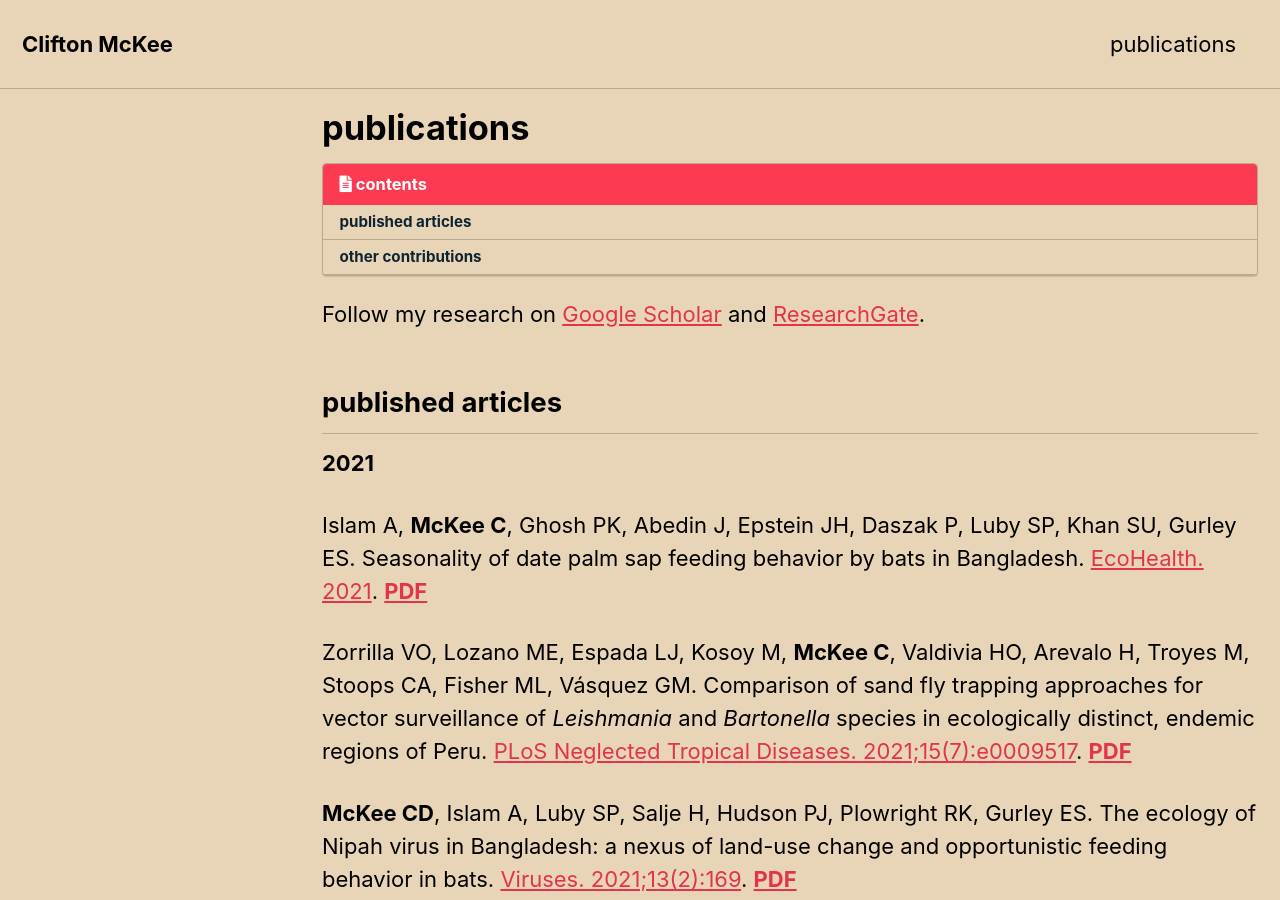
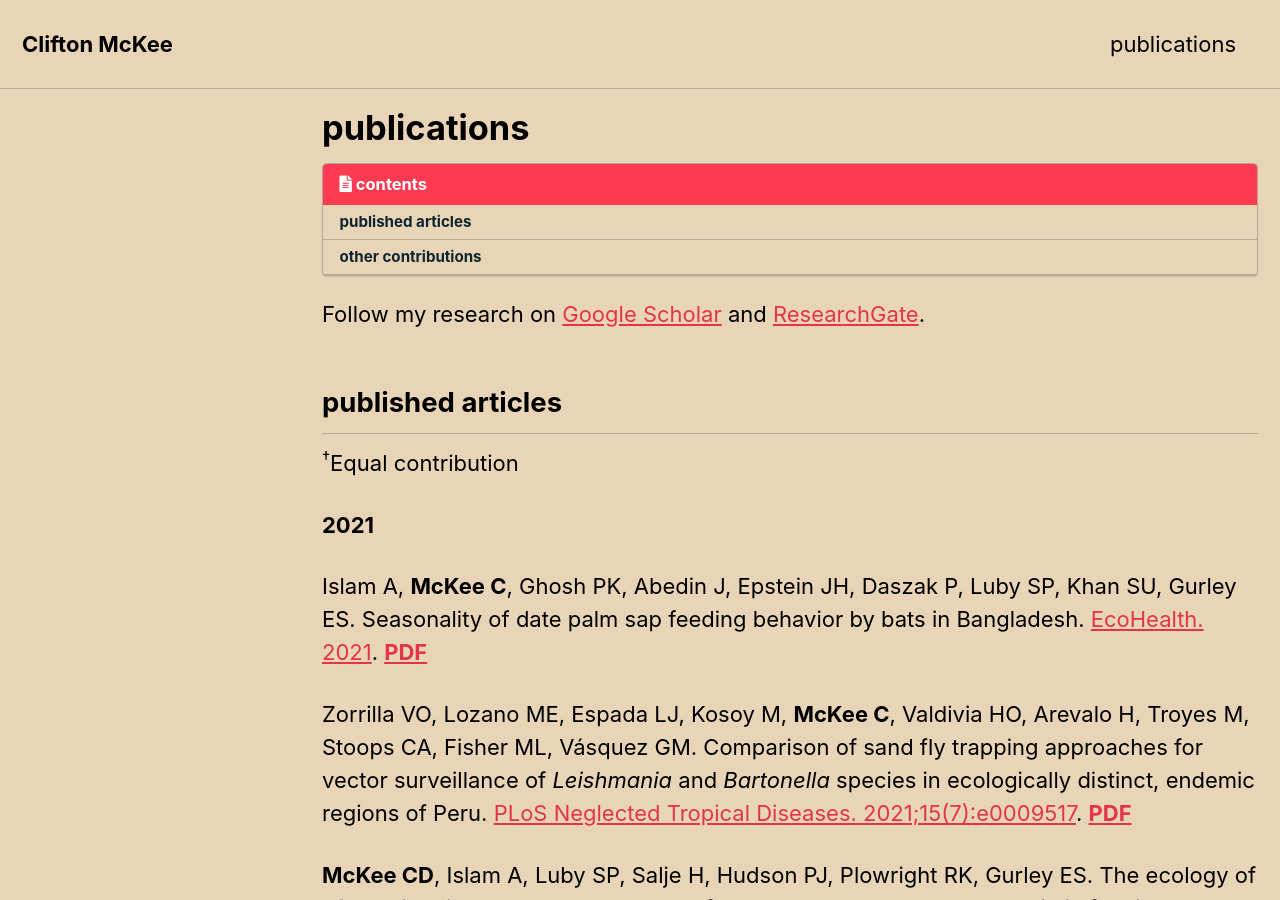
Before and after one commit to clifmckee/clifmckee.github.io, a Jekyll site: the page built from _pages/publications.md, in a window 1280 px wide and 900 px high. Built offline with Jekyll 4.4.1, drawn with Linux system fonts in a browser that asks for light colours; cached includes are drawn as plain includes.

Commit message:
Update 2021-10-07 part 2

```diff
--- a/_pages/publications.md
+++ b/_pages/publications.md
@@ -11,6 +11,8 @@ toc_label: "contents"
 Follow my research on [Google Scholar](https://scholar.google.com/citations?user=xxVfsMIAAAAJ&hl=en) and [ResearchGate](https://www.researchgate.net/profile/Clifton-Mckee).
 
 ## published articles
+
+<sup>†</sup>Equal contribution
 
 **2021**
 
@@ -44,7 +46,7 @@ Kellner A, Carver S, Scorza V, McKee CD, Lappin M, Crooks KR, VandeWoude S, Anto
 
 **McKee CD**, Osikowicz LM, Schwedhelm TR, Maes SE, Enscore RE, Gage KL, Kosoy MY. Acquisition of *Bartonella elizabethae* by experimentally exposed oriental rat fleas (*Xenopsylla cheopis*; Siphonaptera, Pulicidae) and excretion of *Bartonella* DNA in flea feces. [Journal of Medical Entomology. 2018;55(5):1292-1298](https://doi.org/10.1093/jme/tjy085). [**PDF**](http://clifmckee.github.io/files/2018b_McKee_JME.pdf)
 
-Kosoy M, **McKee C**, Albayrak L, Fofanov Y. Genotyping of *Bartonella* bacteria and their animal hosts: current status and perspectives. [Parasitology. 2018;145(5):543-62](https://doi.org/10.1017/S0031182017001263). [**PDF**](http://clifmckee.github.io/files/2018_Kosoy_Parasitology.pdf)
+Kosoy M<sup>†</sup>, **McKee C**<sup>†</sup>, Albayrak L, Fofanov Y. Genotyping of *Bartonella* bacteria and their animal hosts: current status and perspectives. [Parasitology. 2018;145(5):543-62](https://doi.org/10.1017/S0031182017001263). [**PDF**](http://clifmckee.github.io/files/2018_Kosoy_Parasitology.pdf)
 
 Gorsich EE, **McKee CD**, Grear DA, Miller RS, Portacci K, Lindstr&#246;m T, Webb CT. Model-guided suggestions for targeted surveillance based on cattle shipments in the U.S. [Preventive Veterinary Medicine. 2018;150:52-9](https://doi.org/10.1016/j.prevetmed.2017.12.004). [**PDF**](http://clifmckee.github.io/files/2018_Gorsich_PVM.pdf)
 
```
